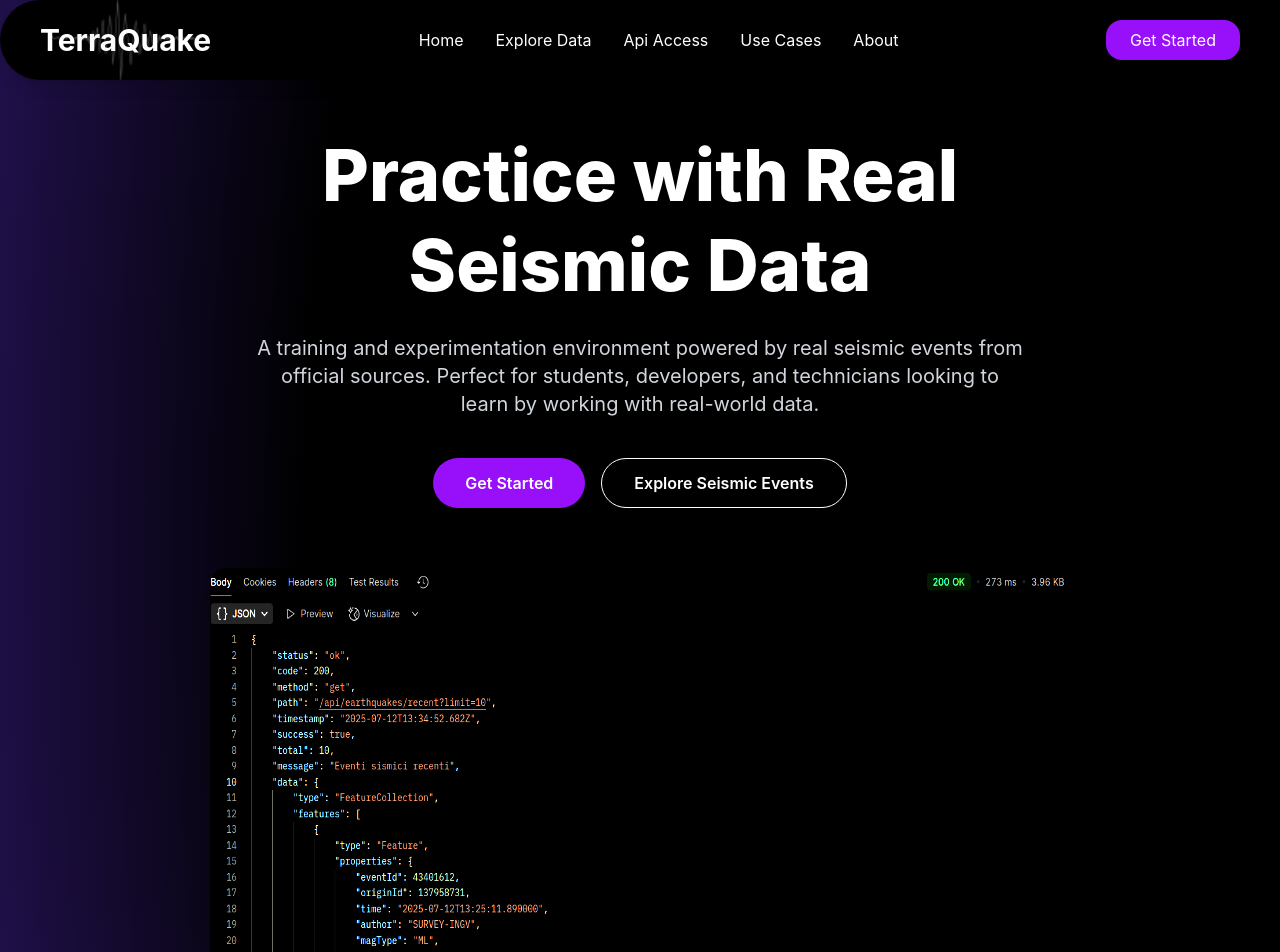
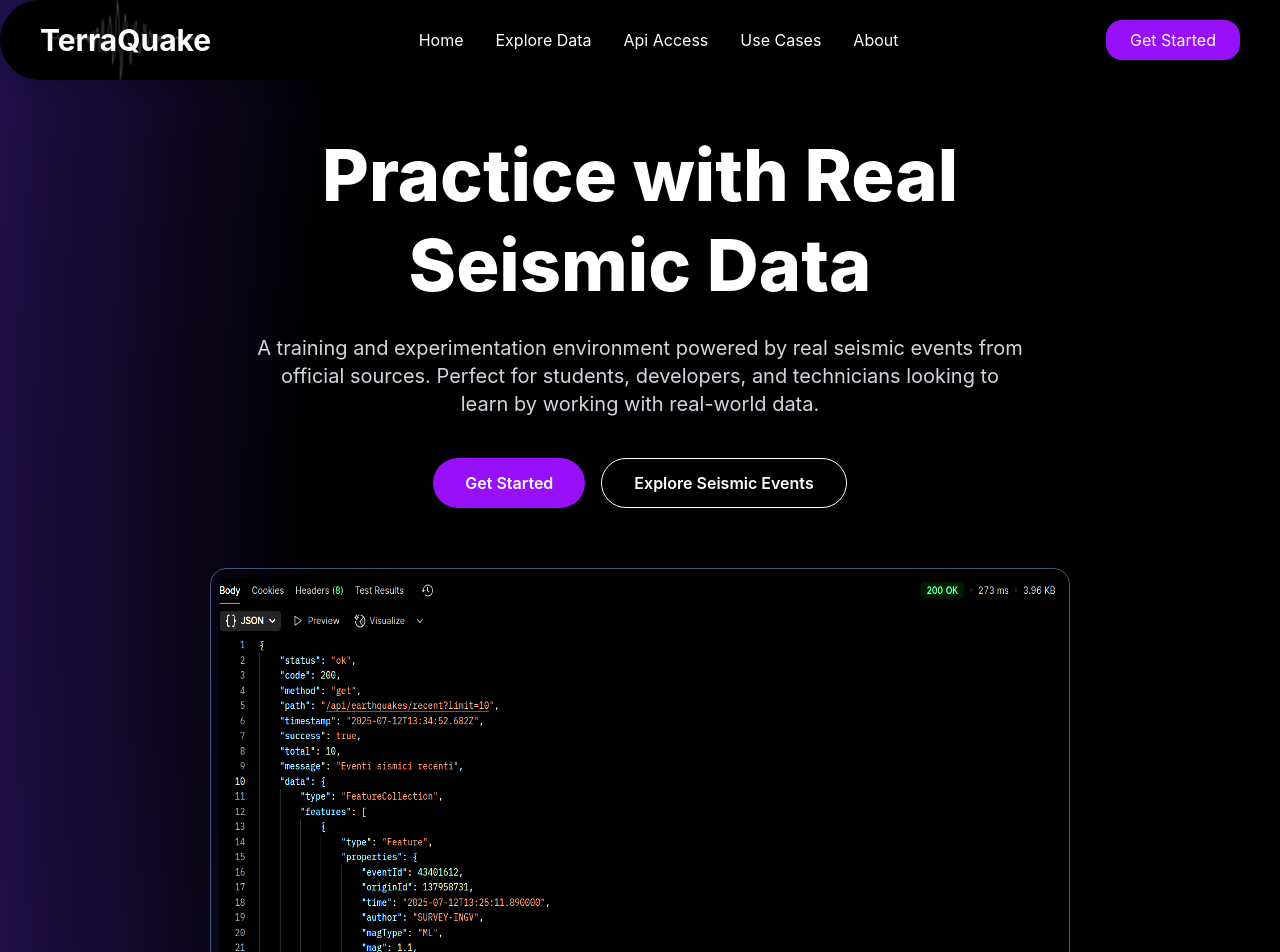
Before and after one commit to yash25hemnani/TerraQuakeApi, a React (Vite) app in the folder frontend/: page / in a window 1280 px wide. Shown: the top 952 px of the page. Built offline with nearby package versions, Linux system fonts and the light colour scheme; no server answers.

Commit message:
update hero images

```diff
--- a/frontend/src/components/hero/hero.jsx
+++ b/frontend/src/components/hero/hero.jsx
@@ -40,7 +40,7 @@ export default function Hero() {
           <img
             src={JsonApi2}
             alt="Image json api postman"
-            className="rounded-2xl md:w-auto md-h-auto lg:w-[860px] lg:h-[400px] shadow-2xl filter brightness-120 contrast-160"
+            className="border border-gray-600 p-2 rounded-2xl md:w-auto md-h-auto lg:w-[860px] lg:h-[400px] shadow-2xl filter brightness-120 contrast-160"
           />
         </div>
 
```
